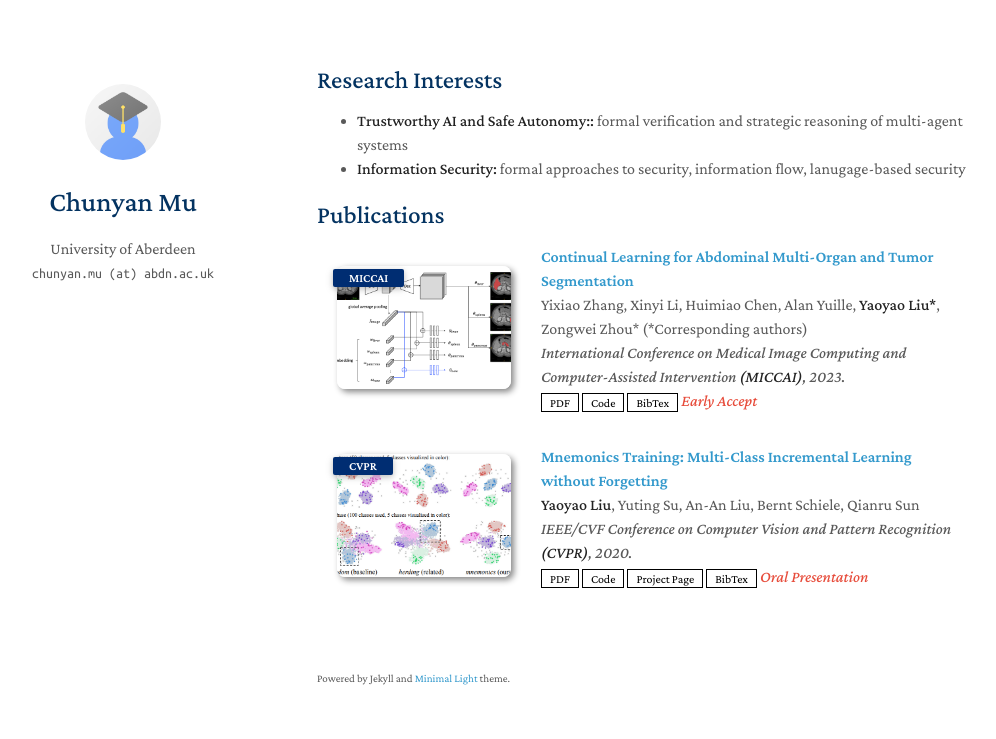
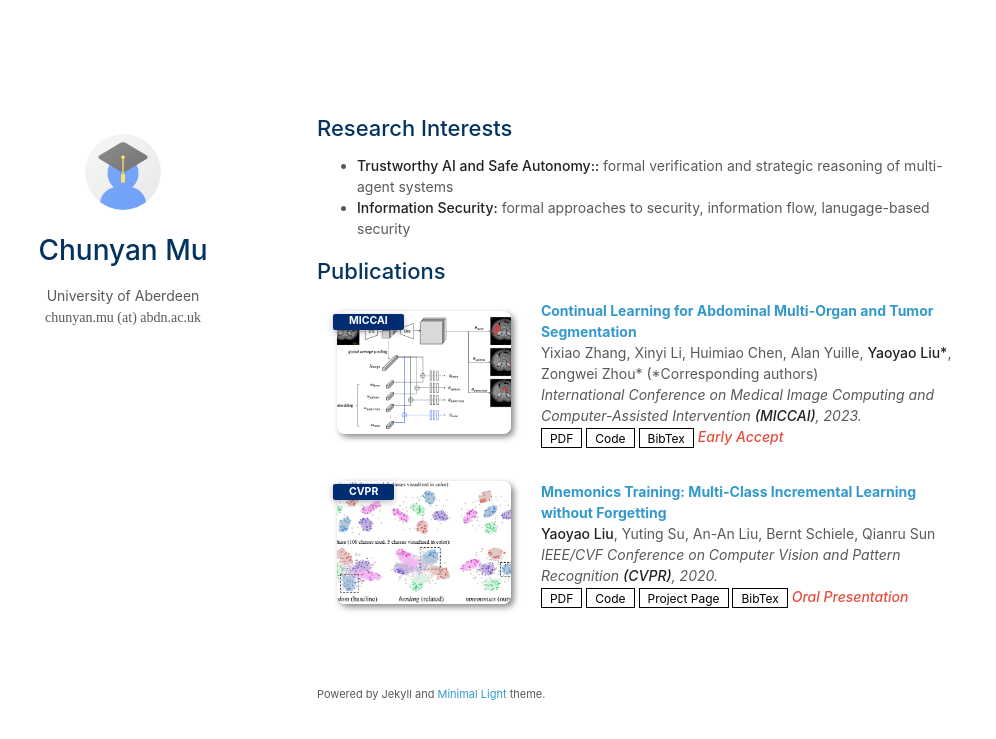
Before and after one commit to cmu777/cmu777.github.io, a Jekyll site: the page built from index.md, in a window 1280 px wide. Shown: the top 739 px of the page, without its empty margins (153-1149 px from the left). Built offline with Jekyll 4.4.1, drawn with Linux system fonts in a browser that asks for light colours; a style sheet for code colours, icons or effects is not loaded.

Commit message:
Update font and comment out analytics and theme
Changed font to Sans Serif and commented out Google Analytics and remote theme settings.

```diff
--- a/_config.yml
+++ b/_config.yml
@@ -34,15 +34,15 @@ auto_dark_mode: true
 
 # Font
 # You can use this option to choose between Serif or Sans Serif fonts.
-font: "Serif" # or "Sans Serif"
+font: "Sans Serif" # or "Sans Serif"
 
 # Google Analytics ID
 # Please remove this if you don't use Google Analytics
-google_analytics: UA-111540567-4
+#google_analytics: UA-111540567-4
 
 # Use this project as a remote theme for GitHub Pages
 # See the guide here: https://docs.github.com/en/pages/setting-up-a-github-pages-site-with-jekyll/adding-a-theme-to-your-github-pages-site-using-jekyll
-remote_theme: yaoyao-liu/minimal-light
+#remote_theme: yaoyao-liu/minimal-light
 
 # The following files will be removed from the generated website.
 exclude:
```
